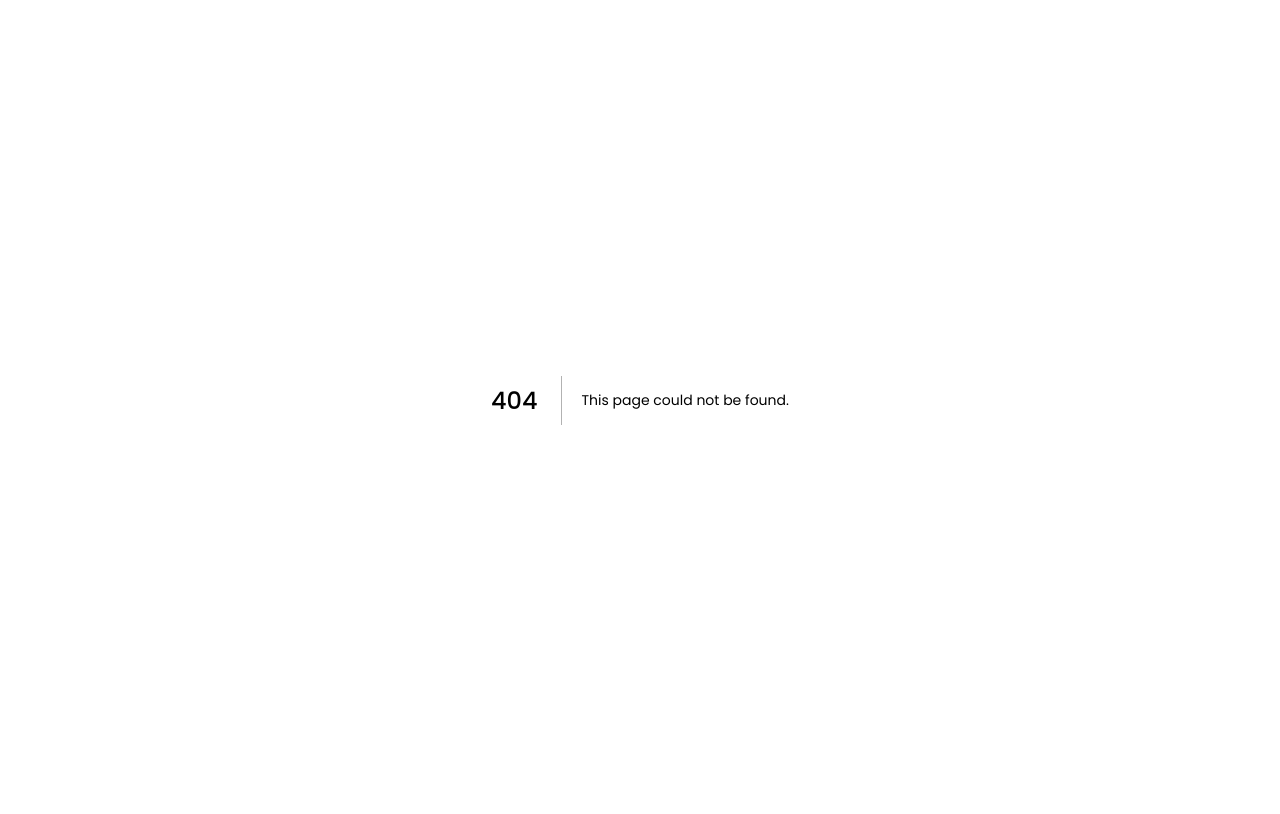
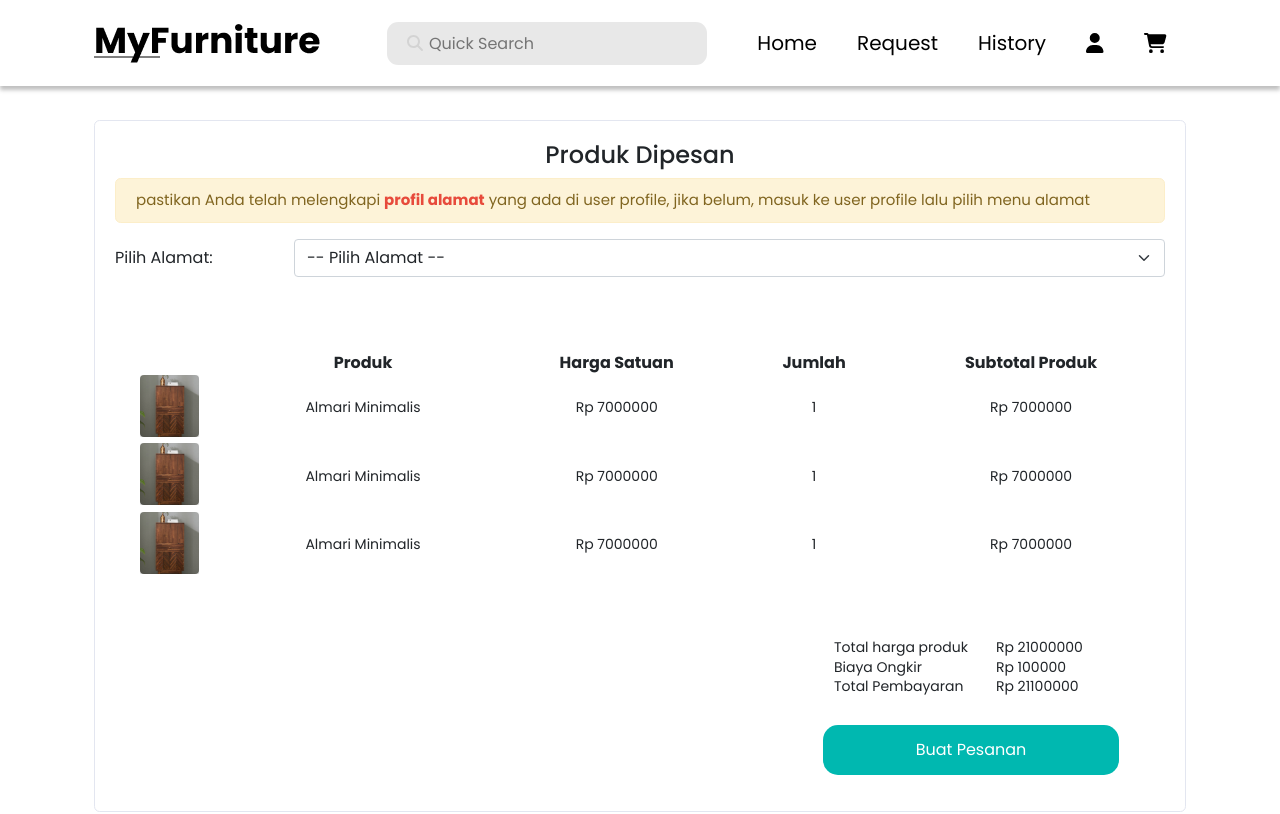
Before and after one commit to Anang20/myFurniiture-Frontend, a Next.js app: page /transaksi/order in a window 1280 px wide. Before the commit this address had no page. Shown: the top 814 px of the page. Built offline with nearby package versions, Linux system fonts and the light colour scheme.

Commit message:
FEAT: menambahkan halaman order

```diff
--- /dev/null
+++ b/pages/transaksi/order.js
@@ -0,0 +1,125 @@
+import Image from "next/image";
+import NavbarCustomer from "../components/navbar_customer"
+import almari from "../../public/images/almari.png";
+import Footer from "../components/footer";
+import Head from "next/head";
+
+const Order = () => {
+    return (
+        <>
+        <Head>
+            <title>MyFuniture | Order</title>
+            <meta name="viewport" content="initial-scale=1.0, width=device-width" />
+        </Head>
+       <NavbarCustomer/>
+       <div className="container" style={{ marginTop : 120 }}>
+            <div className="card">
+               <div className="card-body">
+                    <h4 className="text-center">Produk Dipesan</h4>
+                    <div className="alert alert-warning" role="alert" style={{ fontStyle: 'normal', fontWeight: 400, fontSize: 15, }}>
+                        pastikan Anda telah melengkapi <b className="text-danger">profil alamat</b> yang ada di user profile, jika belum, masuk ke user profile lalu pilih menu alamat
+                    </div>
+
+                    <form method="POST">
+                        <div className="row mb-3">
+                            <label htmlFor="alamat" className="col-sm-2 col-form-label">Pilih Alamat:</label>
+                            <div className="col-sm-10">
+                                <select name="id_alamat_user" className="form-select" aria-label="Default select example">
+                                    <option defaultValue={'Pilih Alamat'}>-- Pilih Alamat --</option>
+                                    <option value={1}>Jepara</option>
+                                    <option value={2}>Kendal</option>
+                                    <option value={3}>Bekasi</option>
+                                </select>
+                            </div>
+                        </div>
+
+                        <div className="row mb-3">
+                            <div className="col-sm-9">
+                                <input type="hidden" className="form-control" name="id_cart" required/>
+                            </div>
+
+                            <div className="col-sm-9">
+                                <input type="hidden" className="form-control" name="id_harga_kirim" required/>
+                            </div>
+
+                            <div className="col-sm-9">
+                                <input type="hidden" className="form-control" name="total_hrg_brg" required/>
+                            </div>
+
+                            <div className="col-sm-9">
+                                <input type="hidden" className="form-control" name="total_hrg_kirim" required/>
+                            </div>
+
+                            <div className="col-sm-9">
+                                <input type="hidden" className="form-control" name="total_order" required/>
+                            </div>
+
+                            <div className="col-sm-9">
+                                <input type="hidden" className="form-control" name="status" required/>
+                            </div>
+
+                            <table style={{ textAlign: 'center', width: '100%', marginTop: 59 }}>
+                                <thead>
+                                    <tr>
+                                        <th></th>
+                                        <th>Produk</th>
+                                        <th>Harga Satuan</th>
+                                        <th>Jumlah</th>
+                                        <th>Subtotal Produk</th>
+                                    </tr>
+                                </thead>
+                                <tbody>
+                                    <tr>
+                                        <td><Image src={almari} width={59} height={62} alt={almari} style={{ borderRadius: 4, filter: 'drop-shadow(0px 4px 4px rgba(0, 0, 0, 0.25))' }}/></td>
+                                        <td>Almari Minimalis</td>
+                                        <td>Rp 7000000</td>
+                                        <td>1</td>
+                                        <td>Rp 7000000</td>
+                                    </tr>
+                                    <tr>
+                                        <td><Image src={almari} width={59} height={62} alt={almari} style={{ borderRadius: 4, filter: 'drop-shadow(0px 4px 4px rgba(0, 0, 0, 0.25))' }}/></td>
+                                        <td>Almari Minimalis</td>
+                                        <td>Rp 7000000</td>
+                                        <td>1</td>
+                                        <td>Rp 7000000</td>
+                                    </tr>
+                                    <tr>
+                                        <td><Image src={almari} width={59} height={62} alt={almari} style={{ borderRadius: 4, filter: 'drop-shadow(0px 4px 4px rgba(0, 0, 0, 0.25))' }}/></td>
+                                        <td>Almari Minimalis</td>
+                                        <td>Rp 7000000</td>
+                                        <td>1</td>
+                                        <td>Rp 7000000</td>
+                                    </tr>
+                                </tbody>
+                            </table>
+
+                            <div style={{ paddingLeft: 730, marginTop: 59, marginRight: 75, }}>
+                                <table>
+                                    <tbody>
+                                        <tr>
+                                            <td style={{ paddingRight: 27 }}>Total harga produk</td>
+                                            <td>Rp 21000000</td>
+                                        </tr>
+                                        <tr>
+                                            <td>Biaya Ongkir</td>
+                                            <td>Rp 100000</td>
+                                        </tr>
+                                        <tr>
+                                            <td>Total Pembayaran</td>
+                                            <td>Rp 21100000</td>
+                                        </tr>
+                                    </tbody>
+                                </table>
+                            </div>
+                            <button style={{  marginLeft: 720, marginTop: 28, width: 296, height: 50, background: '#00B8B0', color: '#FFFFFF', fontWeight: 400, fonstSize: 20, borderRadius: 15, border: 'none' }}>Buat Pesanan</button>
+                        </div>
+                    </form>
+
+               </div>
+            </div>
+       </div>
+       <Footer/>
+       </>
+    )
+}
+export default Order;
```
